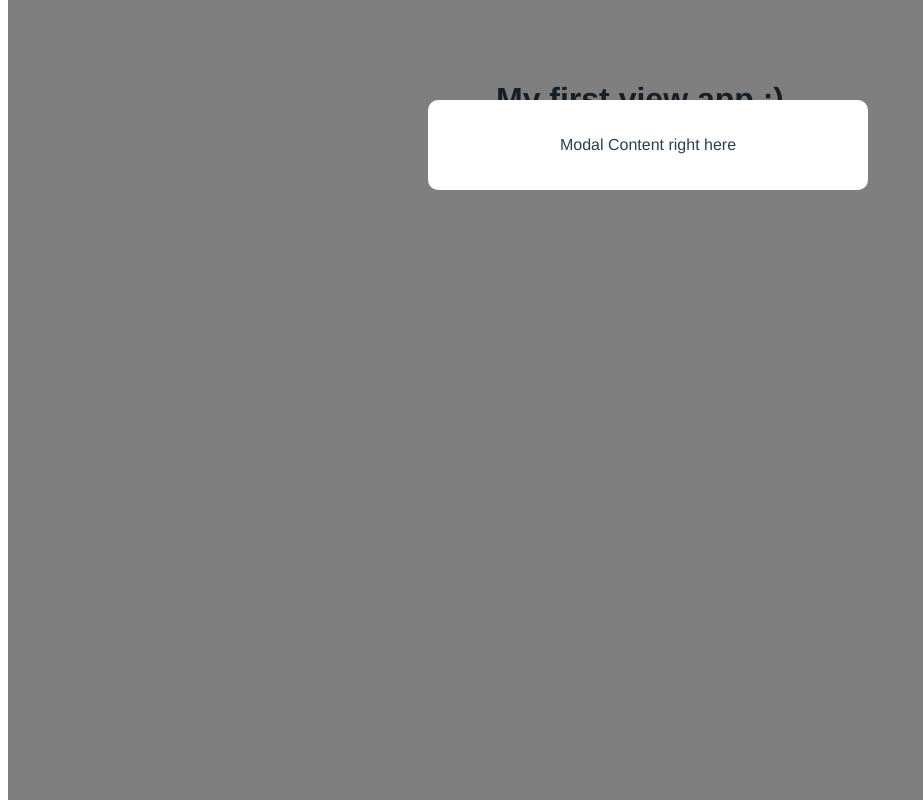
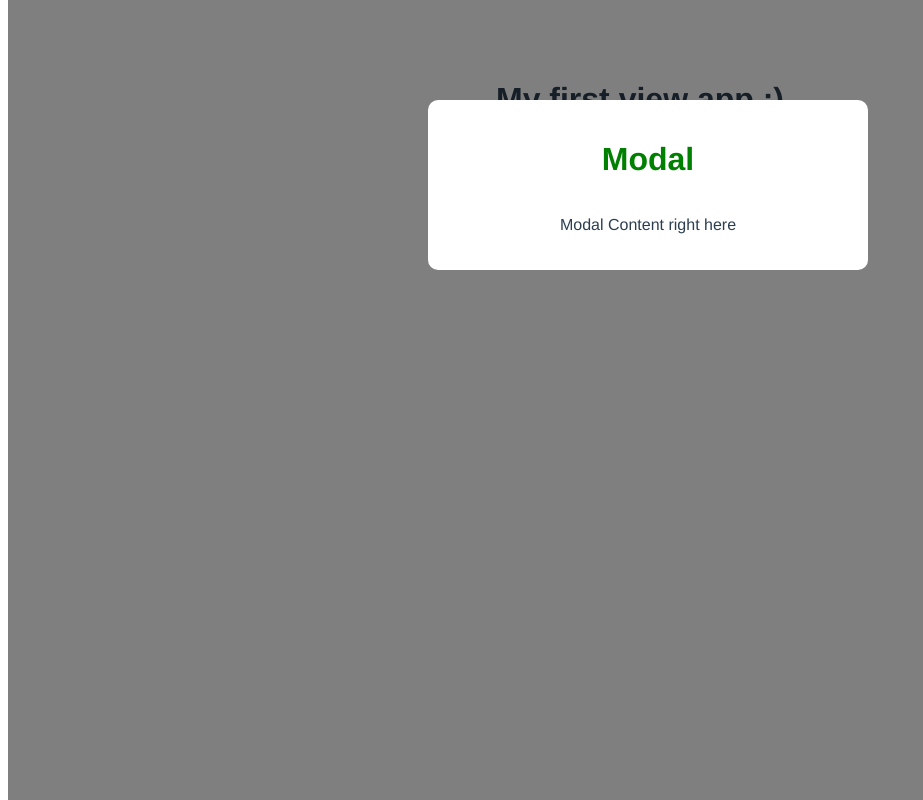
Before and after one commit to yoko-vicky/vue-lesson, a Vue app in the folder modal-project/: page / in a window 1280 px wide. Shown: the whole page, without its empty margins (0-923 px from the left). Built offline with nearby package versions, Linux system fonts and the light colour scheme.

Commit message:
Add scoped to style on Modal

```diff
--- a/modal-project/src/components/Modal.vue
+++ b/modal-project/src/components/Modal.vue
@@ -1,13 +1,14 @@
 <template>
   <div class="backdrop">
     <div class="modal">
+      <h1>Modal</h1>
       <p>Modal Content right here</p>
     </div>
   </div>
 </template>
 
 
-<style>
+<style scoped>
 .modal{
   width: 400px;
   padding: 20px;
@@ -23,4 +24,10 @@
   width: 100%;
   height: 100%;
 }
+
+h1{
+  color: green;
+  border-bottom: none;
+  padding: 0;
+}
 </style>
```
